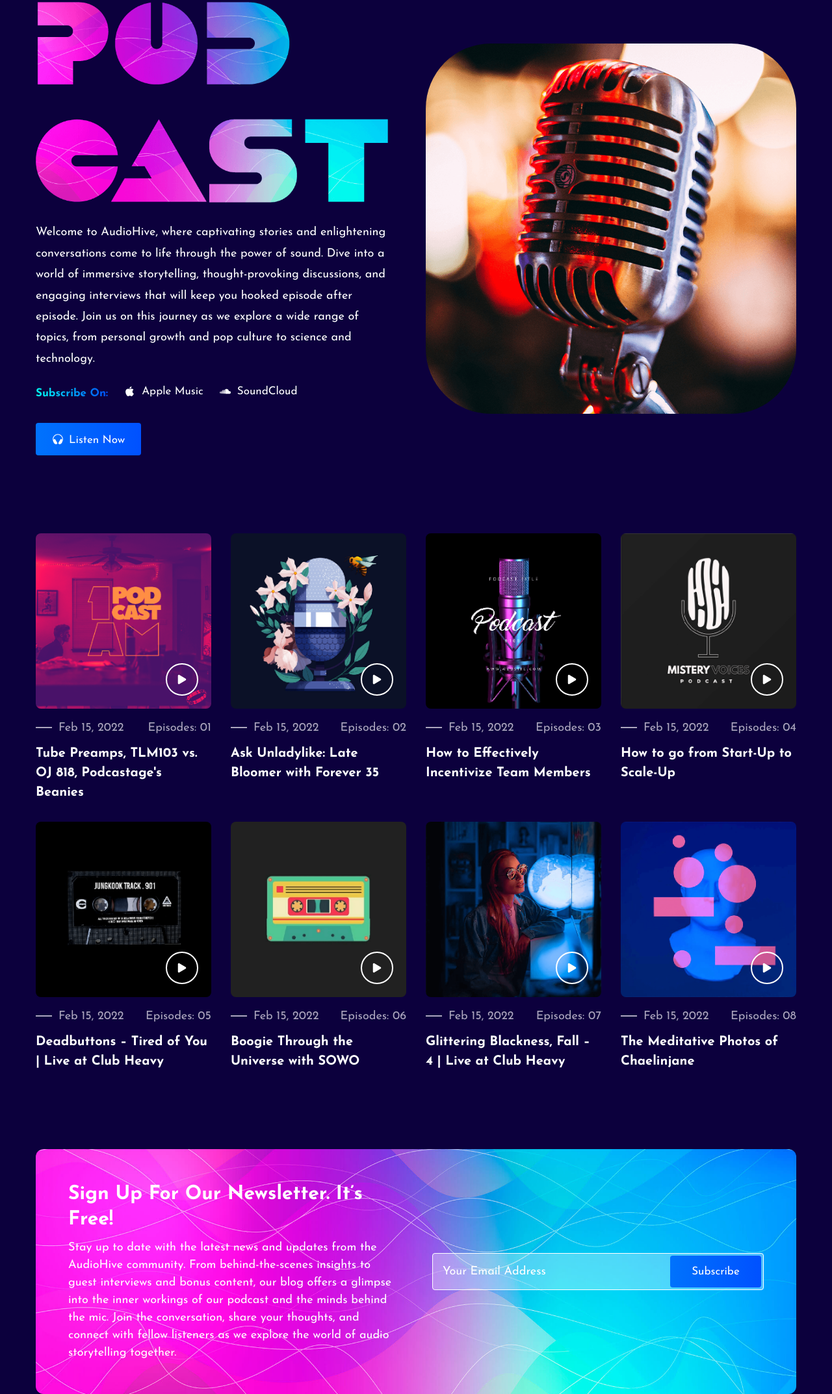
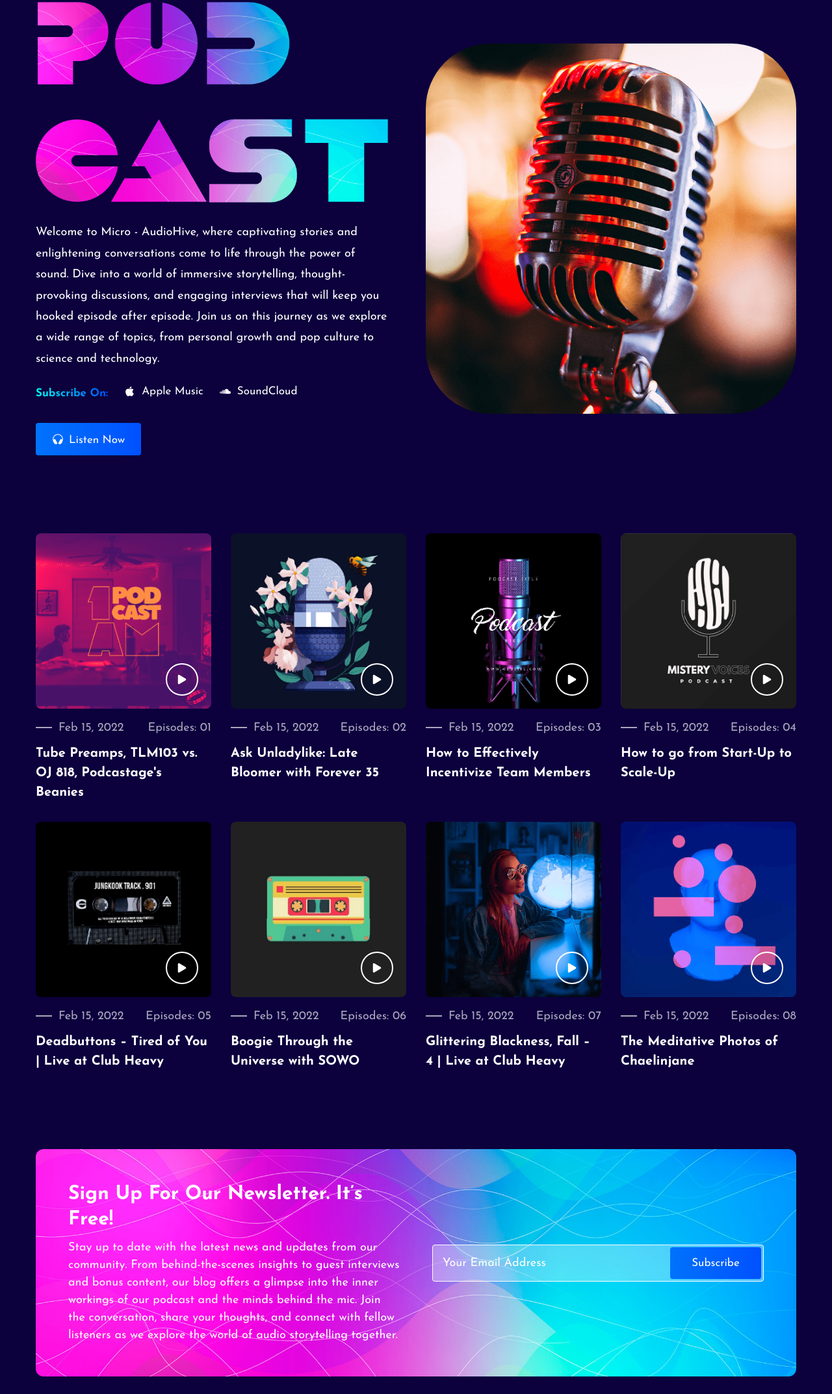
Before and after one commit to Shubhangeee/AudioHive, a plain HTML site: page index.html in a window 1280 px wide. Shown: the part 157-2303 px from the top of the page at 65% size. Drawn offline with nearby package versions, Linux system fonts and the light colour scheme.

Commit message:
Update index.html

```diff
--- a/index.html
+++ b/index.html
@@ -5,7 +5,7 @@
   <meta charset="UTF-8">
   <meta http-equiv="X-UA-Compatible" content="IE=edge">
   <meta name="viewport" content="width=device-width, initial-scale=1.0">
-  <title>AudioHive - Podcast website</title>
+  <title>Micro - AudioHive</title>
 
   <!--
     - favicon link
@@ -117,7 +117,7 @@
           <img src="./assets/images/hero-title.png" alt="Podcast" class="hero-title">
 
           <p class="hero-text">
-            Welcome to AudioHive, where captivating stories and enlightening conversations come to life through the power of sound.
+            Welcome to Micro - AudioHive, where captivating stories and enlightening conversations come to life through the power of sound.
             Dive into a world of immersive storytelling, thought-provoking discussions, and engaging interviews that will keep you hooked episode after episode.
             Join us on this journey as we explore a wide range of topics, from personal growth and pop culture to science and technology.
           </p>
@@ -377,7 +377,7 @@
             <h3 class="h3 card-title">Sign Up For Our Newsletter. It’s Free!</h3>
 
             <p class="card-text">
-              Stay up to date with the latest news and updates from the AudioHive community.
+              Stay up to date with the latest news and updates from our community.
               From behind-the-scenes insights to guest interviews and bonus content, our blog offers a glimpse into the inner workings of our podcast and the minds behind the mic.
               Join the conversation, share your thoughts, and connect with fellow listeners as we explore the world of audio storytelling together.
             </p>
```
